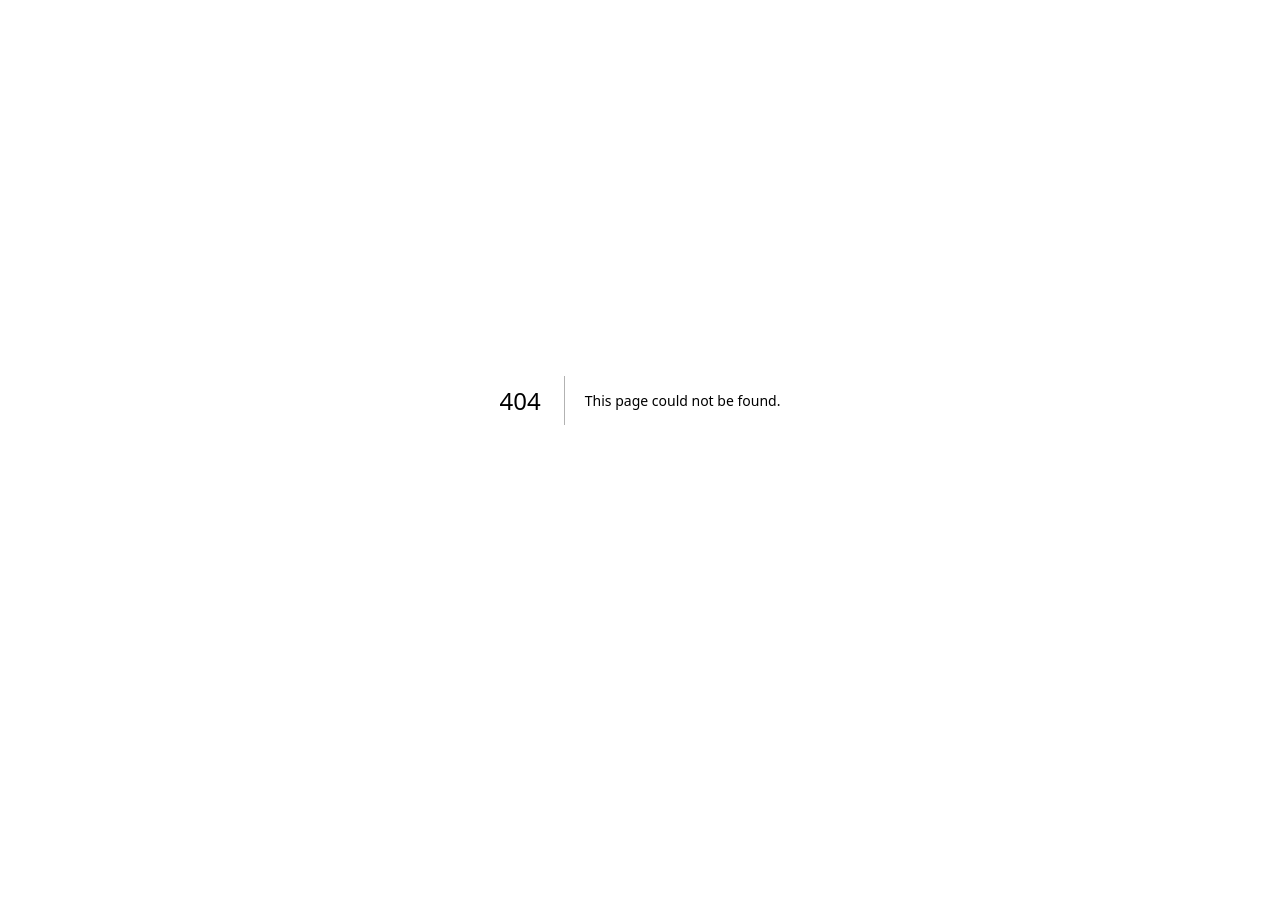
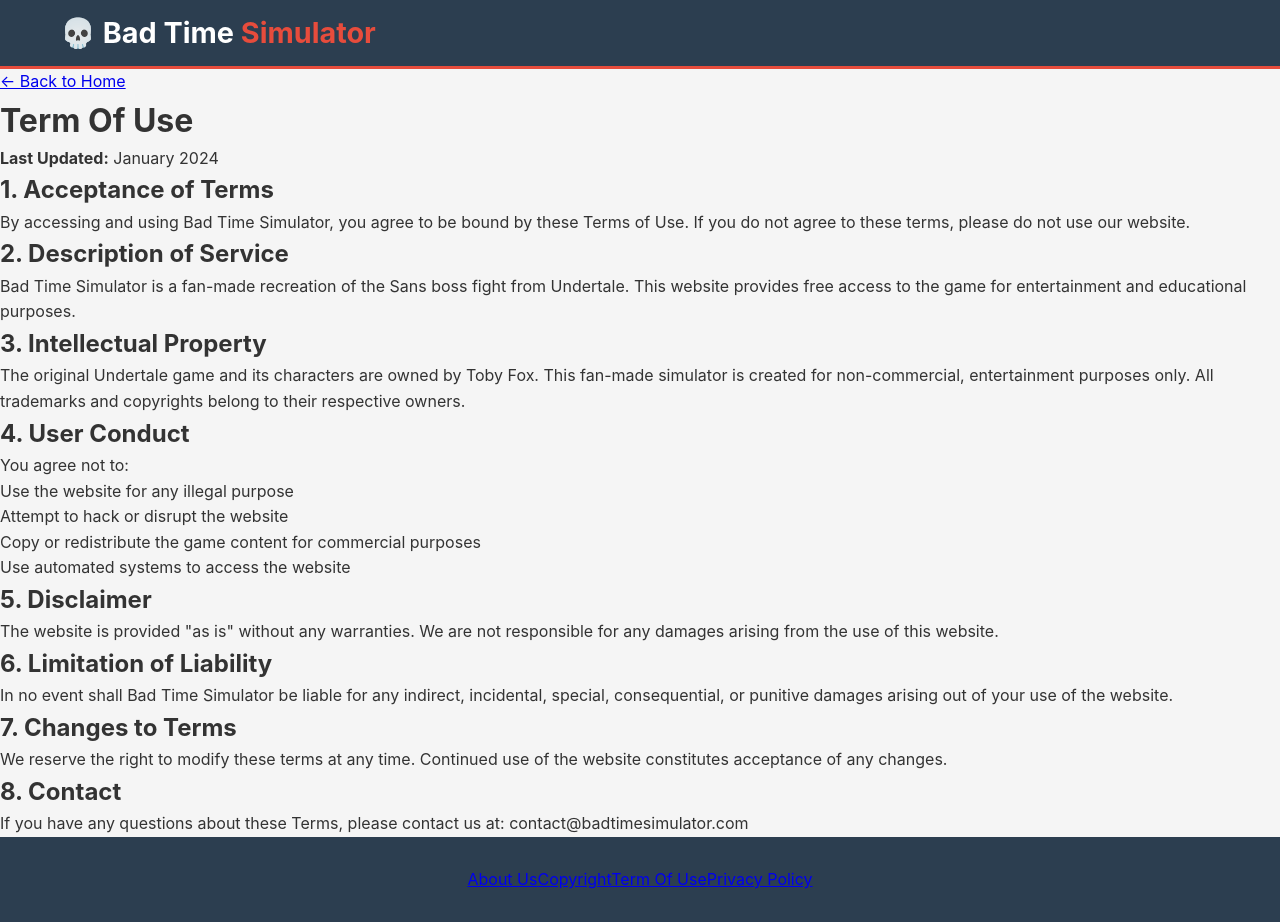
Before and after one commit to lunianfu1986/bad-time-simulator-nextjs, a Next.js app: page /terms in a window 1280 px wide. Before the commit this address had no page. Before the commit the page ends 800 px from the top, so only its background shows below. Built offline with nearby package versions, Linux system fonts and the light colour scheme.

Commit message:
Create page.js

```diff
--- /dev/null
+++ b/app/terms/page.js
@@ -0,0 +1,67 @@
+import Link from 'next/link'
+
+export const metadata = {
+  title: 'Term Of Use - Bad Time Simulator',
+  description: 'Terms and conditions for using Bad Time Simulator.',
+}
+
+export default function Terms() {
+  return (
+    <>
+      <nav className="top-nav">
+        <div className="nav-container">
+          <Link href="/" className="logo">💀 Bad Time <span>Simulator</span></Link>
+        </div>
+      </nav>
+
+      <div className="sub-page">
+        <div className="sub-page-content">
+          <Link href="/" className="back-btn">← Back to Home</Link>
+
+          <h1>Term Of Use</h1>
+
+          <p><strong>Last Updated:</strong> January 2024</p>
+
+          <h2>1. Acceptance of Terms</h2>
+          <p>By accessing and using Bad Time Simulator, you agree to be bound by these Terms of Use. If you do not agree to these terms, please do not use our website.</p>
+
+          <h2>2. Description of Service</h2>
+          <p>Bad Time Simulator is a fan-made recreation of the Sans boss fight from Undertale. This website provides free access to the game for entertainment and educational purposes.</p>
+
+          <h2>3. Intellectual Property</h2>
+          <p>The original Undertale game and its characters are owned by Toby Fox. This fan-made simulator is created for non-commercial, entertainment purposes only. All trademarks and copyrights belong to their respective owners.</p>
+
+          <h2>4. User Conduct</h2>
+          <p>You agree not to:</p>
+          <ul>
+            <li>Use the website for any illegal purpose</li>
+            <li>Attempt to hack or disrupt the website</li>
+            <li>Copy or redistribute the game content for commercial purposes</li>
+            <li>Use automated systems to access the website</li>
+          </ul>
+
+          <h2>5. Disclaimer</h2>
+          <p>The website is provided "as is" without any warranties. We are not responsible for any damages arising from the use of this website.</p>
+
+          <h2>6. Limitation of Liability</h2>
+          <p>In no event shall Bad Time Simulator be liable for any indirect, incidental, special, consequential, or punitive damages arising out of your use of the website.</p>
+
+          <h2>7. Changes to Terms</h2>
+          <p>We reserve the right to modify these terms at any time. Continued use of the website constitutes acceptance of any changes.</p>
+
+          <h2>8. Contact</h2>
+          <p>If you have any questions about these Terms, please contact us at: contact@badtimesimulator.com</p>
+        </div>
+      </div>
+
+      <footer className="footer">
+        <div className="footer-links">
+          <Link href="/about-us">About Us</Link>
+          <Link href="/copyright">Copyright</Link>
+          <Link href="/terms">Term Of Use</Link>
+          <Link href="/privacy-policy">Privacy Policy</Link>
+        </div>
+      </footer>
+    </>
+  )
+}
```
